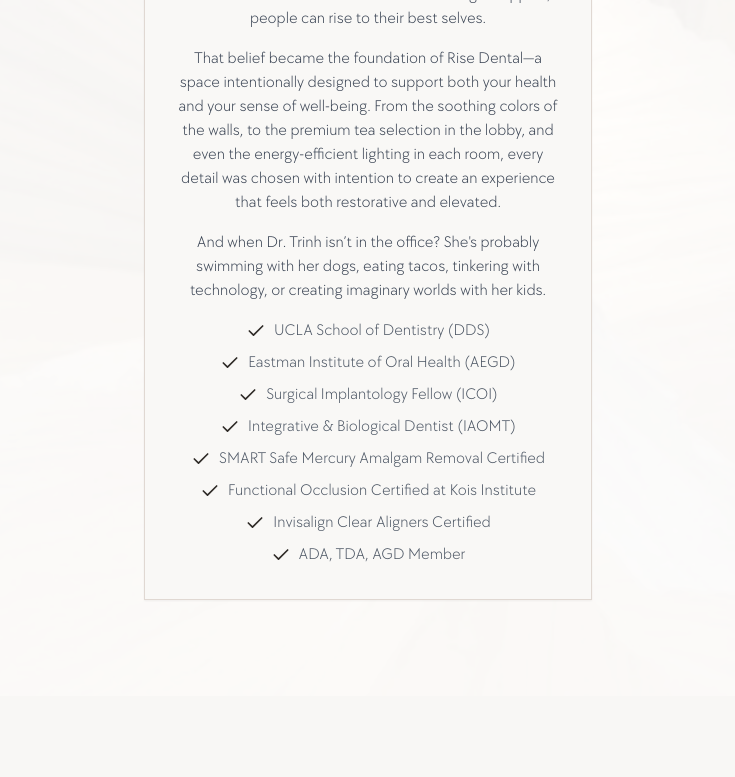
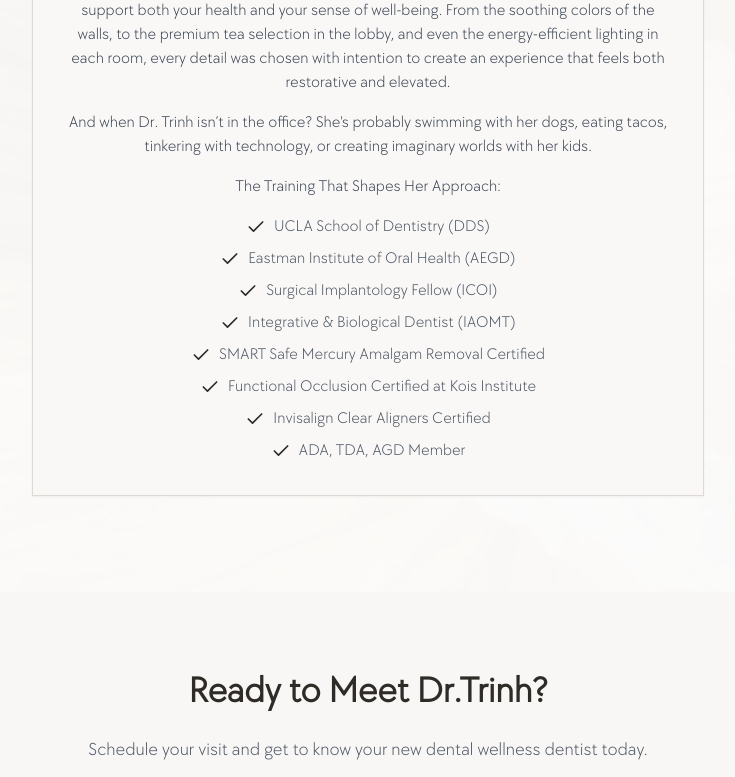
Before and after one commit to denthu2/justforked, a Next.js app: page /team in a window 1280 px wide. Shown: the part 1268-2045 px from the top of the page, without its empty margins (272-1007 px from the left). Built offline with nearby package versions, Linux system fonts and the light colour scheme.

Commit message:
group tech and sus, new pages for phil and nav

```diff
--- a/app/team/page.tsx
+++ b/app/team/page.tsx
@@ -36,7 +36,7 @@ export default function TeamPage() {
         <div className="absolute inset-0 bg-[url('/images/origami.jpg')] bg-fixed bg-cover bg-center opacity-5"></div>
         <div className="container mx-auto px-4 relative">
           <div className="flex justify-center"> {/* Updated this line to use flex and center alignment */}
-            <Card className="p-8 flex flex-col items-center text-center max-w-md mx-auto">
+            <Card className="p-8 flex flex-col items-center text-center max-w-2xl mx-auto">
               <div className="w-[250px] h-[250px] mb-8">
                 <img
                   src="/images/dr trinh brushy creek dentist.jpg"
@@ -59,6 +59,9 @@ That belief became the foundation of Rise Dental—a space intentionally designe
 </p>
 <p className="text-gray-700 mb-4">
 And when Dr. Trinh isn’t in the office? She's probably swimming with her dogs, eating tacos, tinkering with technology, or creating imaginary worlds with her kids.
+</p>
+<p className="text-gray-700 mb-4">
+The Training That Shapes Her Approach:
 </p>
 
                 <div className="space-y-2">
```
